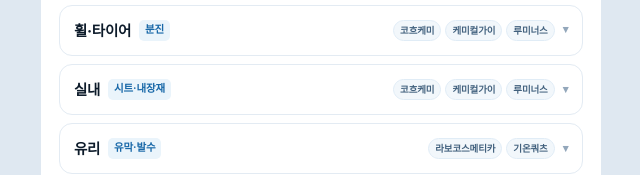
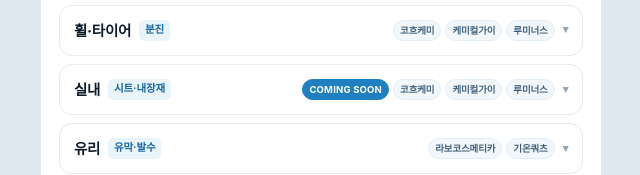
Before and after one commit to SeChaBoo/sechaboo.github.io, a plain HTML site: page guide/index.html in a window 1280 px wide. Shown: the part 3009-3184 px from the top of the page, without its empty margins (319-959 px from the left). Drawn offline with Linux system fonts and the light colour scheme.

Commit message:
guide: surface COMING SOON badge on interior card

```diff
--- a/guide/index.html
+++ b/guide/index.html
@@ -167,6 +167,7 @@
   .acc summary .use{font-size:10.5px; font-weight:700; color:var(--blue); background:var(--sky-100); border-radius:5px; padding:2px 6px}
   .acc summary .chips{margin-left:auto; display:flex; gap:4px; flex-wrap:wrap; justify-content:flex-end}
   .acc summary .chips i{font-style:normal; font-size:9.5px; font-weight:700; color:#41607d; background:#f2f7fb; border:1px solid #e0ecf6; border-radius:999px; padding:2px 6px}
+  .acc summary .chips i.soon{color:#fff; background:#1f7fc0; border-color:#1f7fc0; letter-spacing:.02em}
   .acc summary .arw{color:#93a7bb; font-size:11px; font-weight:800}
   .acc[open] summary .arw{transform:rotate(180deg)}
   .acc .body{padding:0 14px 13px; border-top:1px solid var(--line); margin-top:0}
@@ -441,7 +442,7 @@
   <details class="acc">
     <summary>
       <span class="part">실내</span><span class="use">시트·내장재</span>
-      <span class="chips"><i>코흐케미</i><i>케미컬가이</i><i>루미너스</i></span>
+      <span class="chips"><i class="soon">COMING SOON</i><i>코흐케미</i><i>케미컬가이</i><i>루미너스</i></span>
       <span class="arw">▾</span>
     </summary>
     <div class="body">
```
